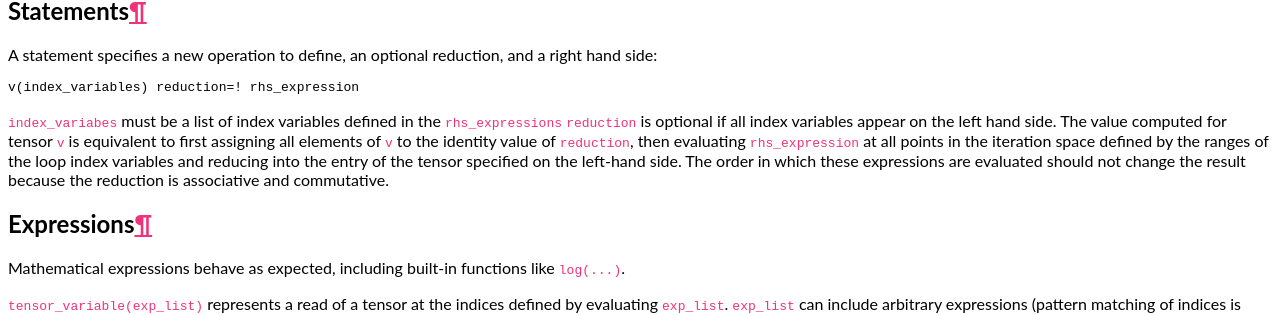
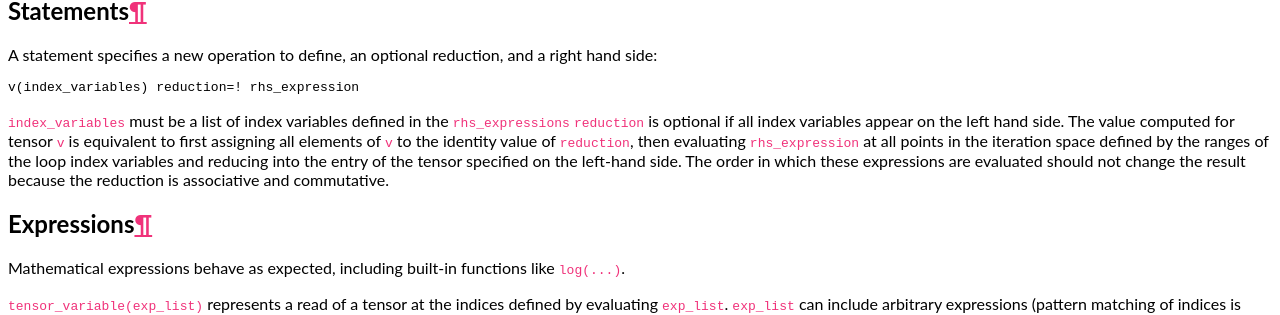
Before and after one commit to facebookresearch/TensorComprehensions, a Sphinx documentation site: the page built from docs/source/semantics.rst, in a window 1280 px wide and 900 px high, scrolled down 2756 px. Shown: the part 144-459 px from the top of the window. Built offline with Sphinx 7.4.7 and the Read the Docs theme 2.0.0, drawn with Linux system fonts in a browser that asks for light colours.

Commit message:
minor sp in docs

```diff
--- a/docs/source/ml_with_tc.rst
+++ b/docs/source/ml_with_tc.rst
@@ -87,5 +87,5 @@ Matrix Languages
 ^^^^^^^^^^^^^^^^
 Matrix languages such as Matlab are very concise and make sense mathematically
 but don't naturally extend to tensors (what does the operator :code:`*` mean on 3-D
-tensors?). As a consequence loops need to be introduced prematurely; TC avoid
+tensors?). As a consequence loops need to be introduced prematurely; TC avoids
 this pit-hole.
--- a/docs/source/semantics.rst
+++ b/docs/source/semantics.rst
@@ -61,7 +61,7 @@ A statement specifies a new operation to define, an optional reduction, and a ri
 
     v(index_variables) reduction=! rhs_expression
 
-:code:`index_variabes` must be a list of index variables defined in the :code:`rhs_expressions`
+:code:`index_variables` must be a list of index variables defined in the :code:`rhs_expressions`
 :code:`reduction` is optional if all index variables appear on the left hand side.
 The value computed for tensor :code:`v` is equivalent to first assigning all
 elements of :code:`v` to the identity value of :code:`reduction`, then
```
